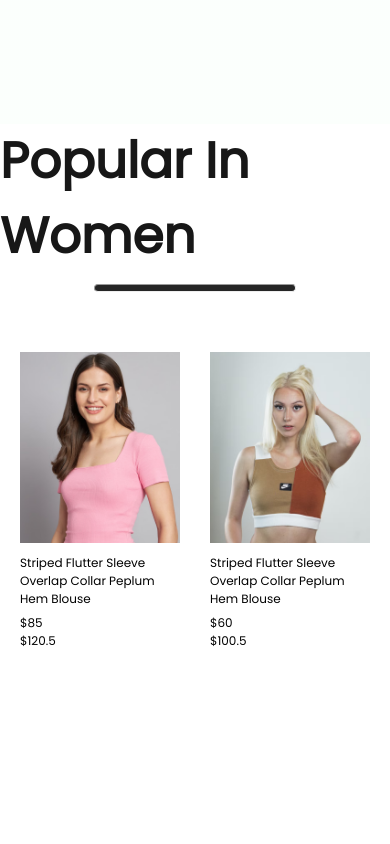
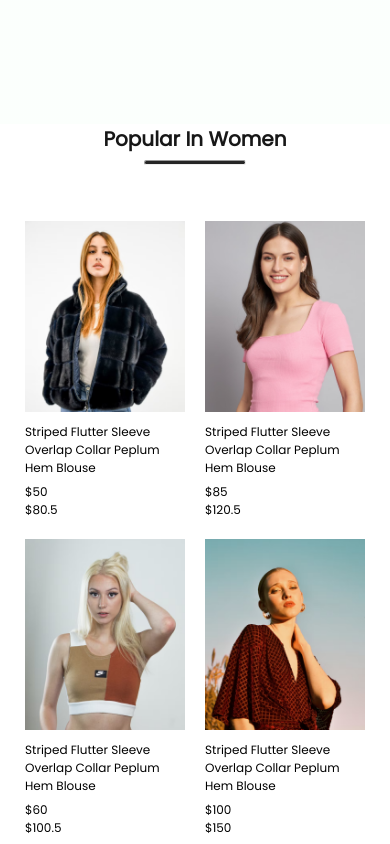
Before and after one commit to parthkhare307/e-commerce, a React (Create React App) app in the folder frontend/: page / in a window 390 px wide. Shown: the part 780-1624 px from the top of the page. Built offline with nearby package versions, Linux system fonts and the light colour scheme; the HTML template or start-up script is replaced by a standard one.

Commit message:
Completed Styling in Popular Section

```diff
--- a/frontend/src/Components/Popular/Popular.css
+++ b/frontend/src/Components/Popular/Popular.css
@@ -24,3 +24,61 @@
     display: flex;
     gap: 30px ;
 }
+
+@media(max-width:1280px){
+    .popular{
+        height: 70vh;
+    }
+    .popular h1{
+        font-size: 40px;
+    }
+    .popular hr{
+        width: 160px;
+        height: 4px;
+    }
+    .popular-item{
+        gap: 20px;
+        margin-top: 30px;
+    }
+}
+@media(max-width:1024px){
+    .popular{
+        height: 60vh;
+    }
+    .popular h1{
+        font-size: 30px;
+    }
+    .popular hr{
+        width: 120px;
+        height: 3px;
+    }
+    .popular-item{
+        gap: 15px;
+        margin-top: 20px;
+    }
+}
+@media(max-width:800px){
+    .popular{
+        height: 50vh;
+        gap: 6px;
+    }
+    .popular h1{
+        font-size: 20px;
+    }
+    .popular hr{
+        width: 100px;
+    }
+    .popular-item{
+        gap: 5px;
+    }
+}
+@media(max-width:500px){
+    .popular{
+        height: 90vh;
+    }
+    .popular-items{
+        display: grid;
+        grid-template-columns: 1fr 1fr;
+        gap: 20px;
+    }
+}
```
